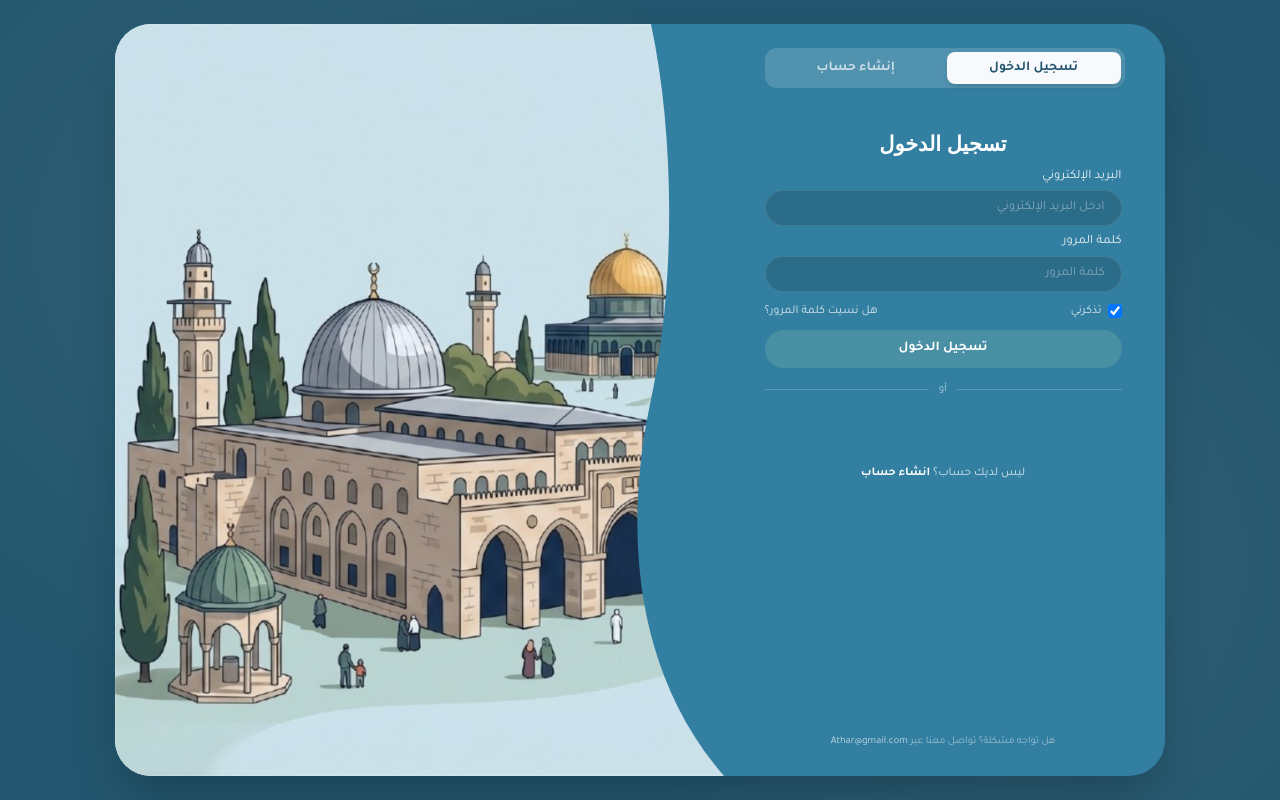
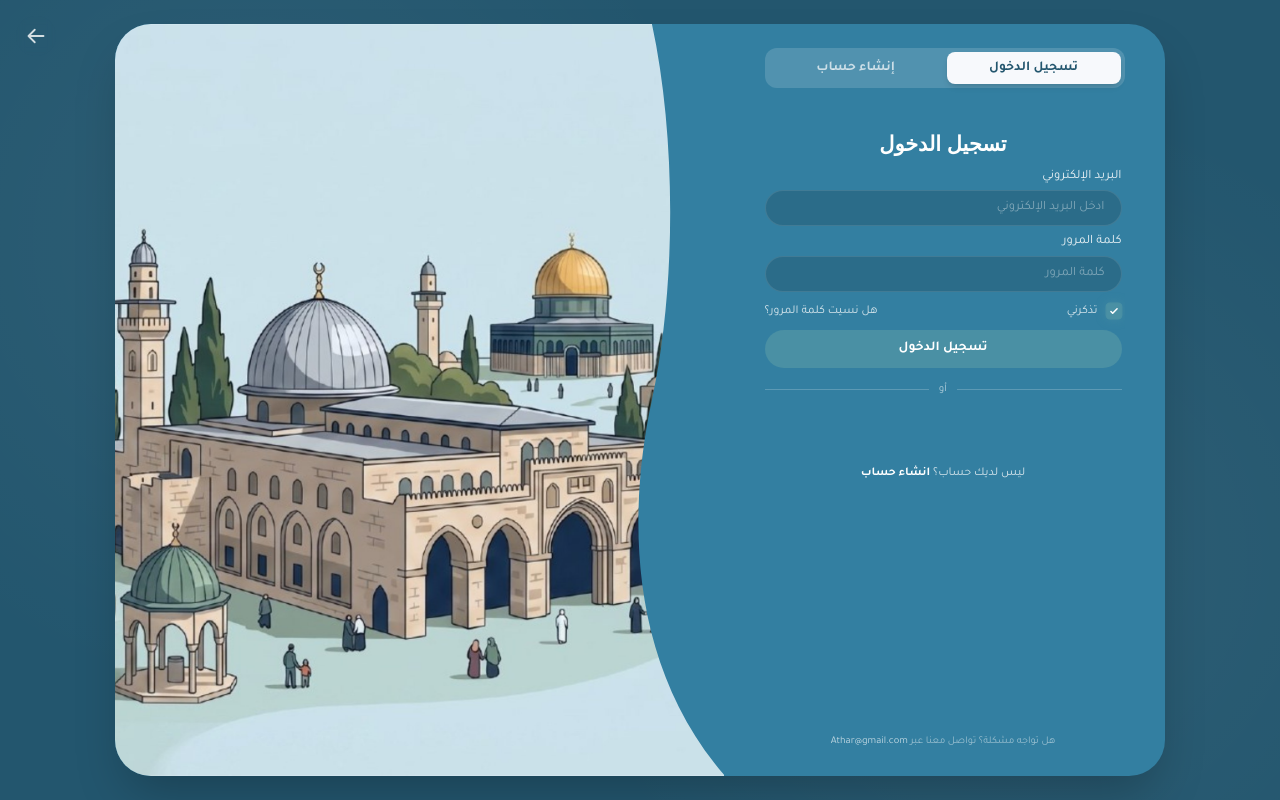
Before and after one commit to AshrafRedaRadi/Athar, a React (Vite) app: page /login in a window 1280 px wide. Built offline with nearby package versions, Linux system fonts and the light colour scheme; no server answers; a web font is replaced by a local one.

Commit message:
Adjusts in login page

```diff
--- a/src/components/auth/AuthLayout.jsx
+++ b/src/components/auth/AuthLayout.jsx
@@ -1,15 +1,39 @@
+import { Link } from 'react-router-dom';
 import alAqsaImg from '../../assets/al-aqsa.jpg';
 
 export default function AuthLayout({ children }) {
   return (
     <div
-      className="min-h-screen w-full flex flex-col items-center justify-start md:justify-center pt-2 sm:pt-4 pb-6 px-4 md:p-5 md:h-screen md:w-screen md:overflow-hidden"
+      className="relative min-h-screen w-full flex flex-col items-center justify-start md:justify-center pt-2 sm:pt-4 pb-6 px-4 md:p-5 md:h-screen md:w-screen md:overflow-hidden"
       style={{
         backgroundColor: '#23566e',
         backgroundImage:
           'radial-gradient(circle at 20% 30%, rgba(255,255,255,0.05) 0%, transparent 40%), radial-gradient(circle at 80% 70%, rgba(255,255,255,0.05) 0%, transparent 40%)',
       }}
     >
+      {/* ── زر العودة للصفحة الرئيسية (أعلى اليسار) ── */}
+      <Link
+        to="/"
+        className="absolute top-4 left-4 text-white/80 hover:text-white transition-all hover:scale-110 p-2.5 rounded-full hover:bg-white/10 flex items-center justify-center cursor-pointer z-50 backdrop-blur-xs"
+        title="الرجوع إلى الصفحة الرئيسية"
+        aria-label="الرجوع إلى الصفحة الرئيسية"
+      >
+        <svg
+          xmlns="http://www.w3.org/2000/svg"
+          fill="none"
+          viewBox="0 0 24 24"
+          strokeWidth={2.2}
+          stroke="currentColor"
+          className="w-5 h-5"
+        >
+          <path
+            strokeLinecap="round"
+            strokeLinejoin="round"
+            d="M10.5 19.5L3 12m0 0l7.5-7.5M3 12h18"
+          />
+        </svg>
+      </Link>
+
       <div className="w-full max-w-[1050px] h-auto min-h-0 md:h-full md:max-h-[94vh] flex flex-col items-center justify-start md:justify-center">
 
         {/* ── 1. القبة للموبايل (باللون الذهبي) ── */}
@@ -54,32 +78,34 @@ export default function AuthLayout({ children }) {
           className="relative w-full h-full rounded-[28px] sm:rounded-[36px] overflow-hidden shadow-2xl flex flex-col md:flex-row z-10"
           style={{ backgroundColor: '#337FA1' }}
         >
-          {/* الصورة للشاشات الكبيرة (بالـ Curve الأصلي تماماً) */}
+          {/* الصورة للشاشات الكبيرة مع التثبيت وتفادي التشوه */}
           <div
-            className="relative w-[58%] h-full overflow-hidden hidden md:block shrink-0 z-[1]"
+            className="relative w-[55%] lg:w-[58%] h-full overflow-hidden hidden md:block shrink-0 z-[1] select-none"
             style={{ backgroundColor: '#e8f1f3' }}
           >
-            <div
-              className="w-full h-full bg-cover bg-no-repeat"
-              style={{
-                backgroundImage: `url(${alAqsaImg})`,
-                backgroundPosition: 'center left',
-              }}
+            <img
+              src={alAqsaImg}
+              alt="المسجد الأقصى"
+              className="w-full h-full object-cover object-center pointer-events-none"
+              loading="eager"
             />
 
-            {/* المسار الأصلي بدون أي تعديل في الإحداثيات */}
+            {/* المسار المنحني الفاصل */}
             <svg
-              className="absolute top-0 right-0 w-full h-full pointer-events-none z-[2]"
+              className="absolute top-0 -right-[1px] w-full h-full pointer-events-none z-[2]"
               viewBox="0 0 100 100"
               preserveAspectRatio="none"
             >
-              <path d="M88,0 C92,15 92,35 88,50 C84,65 84,85 100,100 L100,100 L100,0 Z" fill="#337FA1" />
+              <path
+                d="M88,0 C92,15 92,35 88,50 C84,65 84,85 100,100 L100,100 L100,0 Z"
+                fill="#337FA1"
+              />
             </svg>
           </div>
 
           {/* محتوى نموذج الدخول / التسجيل */}
           <div
-            className="w-full md:w-[42%] h-auto md:h-full flex justify-center items-center py-6 px-4.5 sm:p-5 text-white z-[2] overflow-visible md:overflow-hidden"
+            className="relative w-full md:w-[45%] lg:w-[42%] h-auto md:h-full flex justify-center items-center py-6 px-4.5 sm:p-5 text-white z-[2] overflow-visible md:overflow-hidden"
             dir="rtl"
           >
             {children}
--- a/src/pages/Login.jsx
+++ b/src/pages/Login.jsx
@@ -52,6 +52,8 @@ export default function Login() {
 
   return (
     <AuthLayout>
+
+
       <AuthCard>
         <div className="flex bg-white/15 p-1 rounded-xl mb-2.5 gap-1 shrink-0">
           <button
@@ -127,14 +129,35 @@ export default function Login() {
             </div>
 
             <div className="flex items-center justify-between my-1">
-              <label className="flex items-center gap-1.5 text-white/80 text-[0.75rem] font-2 cursor-pointer select-none">
-                <input
-                  type="checkbox"
-                  checked={rememberMe}
-                  onChange={(e) => setRememberMe(e.target.checked)}
-                  className="rounded border-white/20 text-[#4A90A4] focus:ring-0 focus:ring-offset-0 bg-black/20 cursor-pointer w-3.5 h-3.5"
-                />
-                <span>تذكرني</span>
+              <label className="flex items-center gap-2 text-white/80 text-[0.75rem] font-2 cursor-pointer select-none group">
+                <div className="relative">
+                  <input
+                    type="checkbox"
+                    checked={rememberMe}
+                    onChange={(e) => setRememberMe(e.target.checked)}
+                    className="sr-only"
+                  />
+                  <div
+                    className={`w-4 h-4 rounded border flex items-center justify-center transition-all duration-300 ${
+                      rememberMe
+                        ? 'bg-[#4A90A4] border-[#4A90A4] shadow-[0_0_8px_rgba(74,144,164,0.6)] scale-105'
+                        : 'bg-black/25 border-white/20 group-hover:border-white/50 group-hover:bg-black/35'
+                    }`}
+                  >
+                    <svg
+                      className={`w-2.5 h-2.5 text-white transition-all duration-300 transform ${
+                        rememberMe ? 'scale-100 opacity-100 rotate-0' : 'scale-50 opacity-0 -rotate-12'
+                      }`}
+                      fill="none"
+                      viewBox="0 0 24 24"
+                      stroke="currentColor"
+                      strokeWidth={3.5}
+                    >
+                      <path strokeLinecap="round" strokeLinejoin="round" d="M5 13l4 4L19 7" />
+                    </svg>
+                  </div>
+                </div>
+                <span className="group-hover:text-white transition-colors duration-200">تذكرني</span>
               </label>
 
               <button
```
